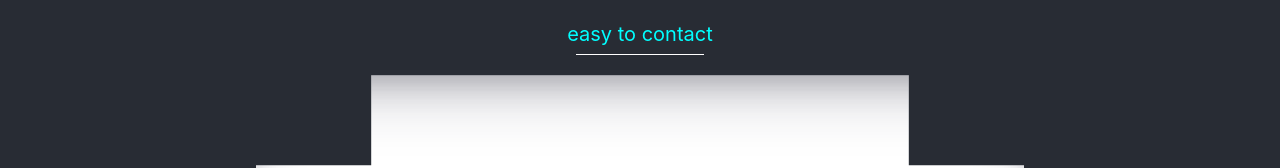
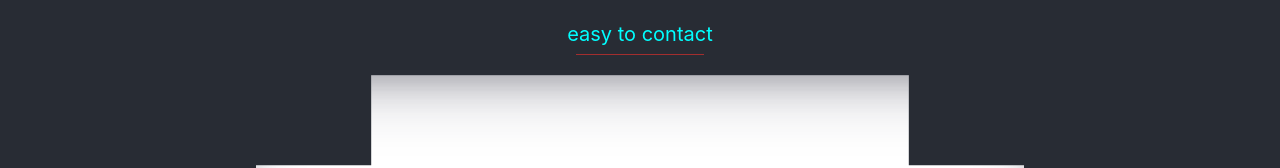
Before and after one commit to akashsdk/developer-info, a React (Create React App) app: page / in a window 1280 px wide. Shown: the part 464-632 px from the top of the page. Built offline with nearby package versions, Linux system fonts and the light colour scheme.

Commit message:
Update contact.css

```diff
--- a/src/Style/contact.css
+++ b/src/Style/contact.css
@@ -33,7 +33,7 @@
 .contactLine {
   height: 1.5px;
   width: 10%;
-  background-color: #fff;
+  background-color: #a22e2e;
   margin-left: 45%;
   margin-top: -12px;
   margin-bottom: 20px;
@@ -41,6 +41,7 @@
 .contactFromDiv {
   display: flex;
   margin-left: 27%;
+  background-color: #fff;
 }
 .contactBoxTopDiv {
   height: 120px;
```
